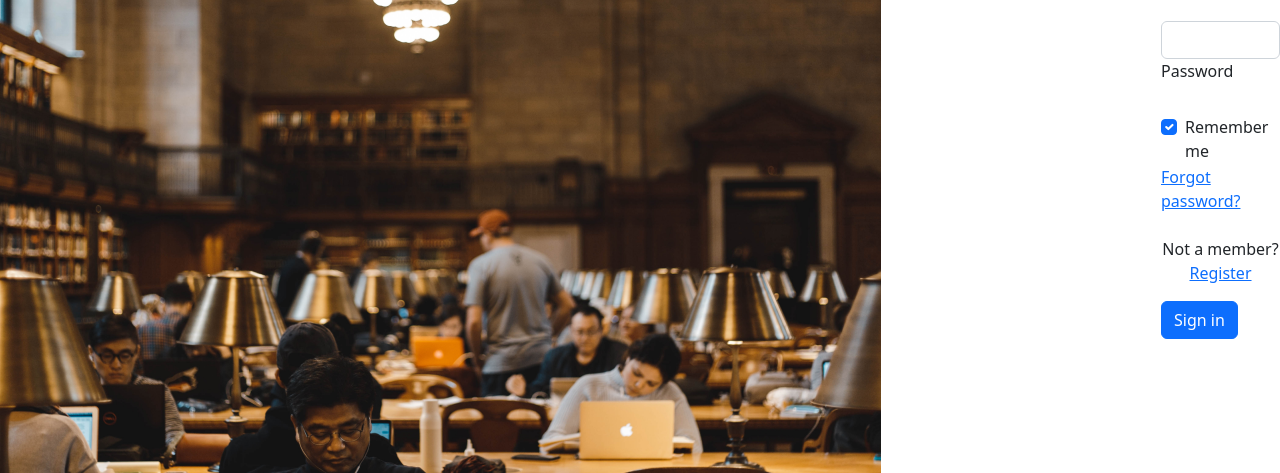
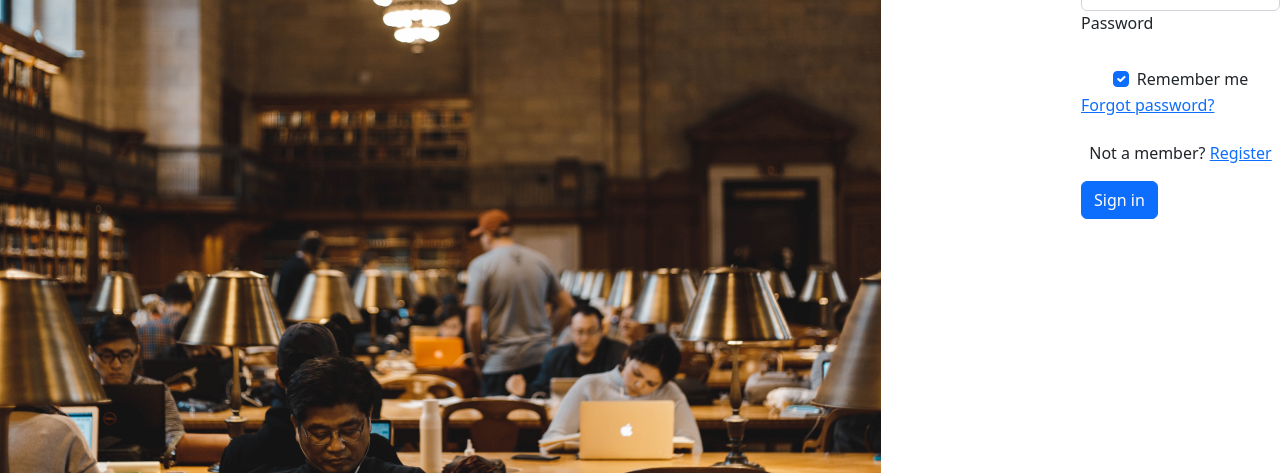
Before and after one commit to erlianasargito/digital-library-erliana, a plain HTML site: page index.html in a window 1280 px wide. Shown: the part 327-800 px from the top of the page. Drawn offline with nearby package versions, Linux system fonts and the light colour scheme.

Commit message:
Edit form sign in

```diff
--- a/assets/css/index-style.css
+++ b/assets/css/index-style.css
@@ -6,7 +6,7 @@
 .image img{
     background-size: cover;
     background-repeat: no-repeat;
-    padding-right: 280px;
+    padding-right: 200px;
 }
 
 .form-signin{
```
